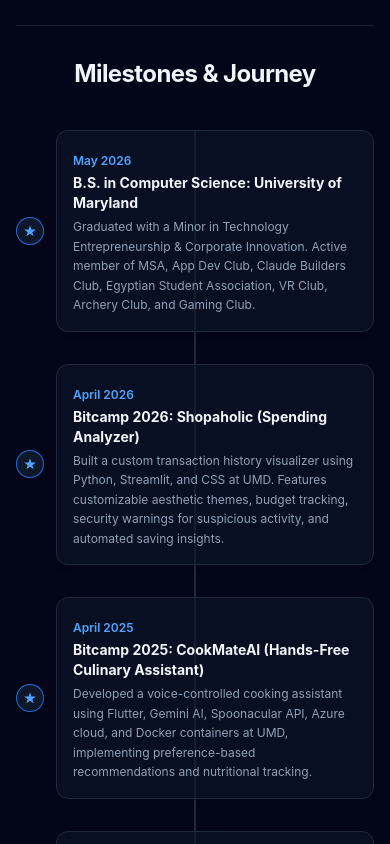
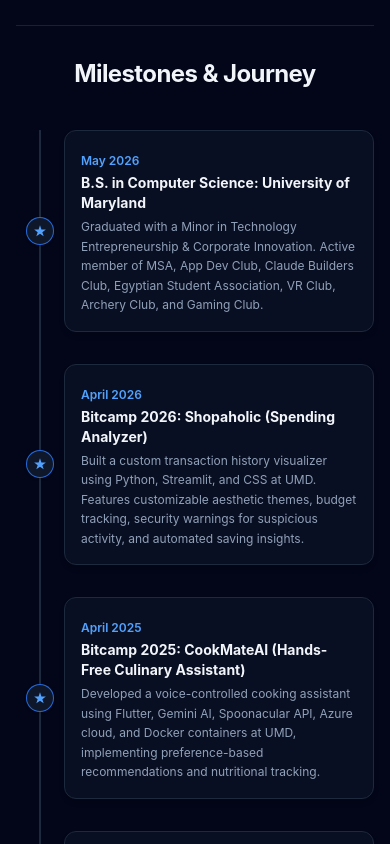
Before and after one commit to Fadeela3/personal_portfolio_1, a React (Vite) app: page /about in a window 390 px wide. Shown: the part 1340-2184 px from the top of the page. Built offline with nearby package versions, Linux system fonts and the light colour scheme.

Commit message:
feat: fixed timeline on the about me page to change to a left-aligned timeline on mobile

```diff
--- a/src/pages/AboutPage.tsx
+++ b/src/pages/AboutPage.tsx
@@ -158,7 +158,7 @@ export function AboutPage() {
           Milestones &amp; Journey
         </h2>
 
-        <div className="relative max-w-3xl mx-auto before:absolute before:inset-0 before:left-1/2 before:-translate-x-1/2 before:w-0.5 before:bg-slate-800">
+        <div className="relative max-w-3xl mx-auto before:absolute before:inset-0 before:left-6 md:before:left-1/2 before:-translate-x-1/2 before:w-0.5 before:bg-slate-800">
           {timelineEvents.map((event, idx) => (
             <div
               key={idx}
@@ -167,14 +167,14 @@ export function AboutPage() {
               }`}
             >
               {/* Event Marker (Circle + Star) */}
-              <div className="flex items-center justify-center w-7 h-7 rounded-full bg-slate-900 border border-blue-500/80 text-blue-400 shadow shrink-0 md:order-1 md:group-odd:-translate-x-1/2 md:group-even:translate-x-1/2 z-10">
+              <div className="absolute left-6 md:left-1/2 top-1/2 -translate-x-1/2 -translate-y-1/2 flex items-center justify-center w-7 h-7 rounded-full bg-slate-900 border border-blue-500/80 text-blue-400 shadow shrink-0 z-10">
                 <svg className="w-3.5 h-3.5 text-blue-400 fill-current" viewBox="0 0 24 24">
                   <path d="M12 2l2.4 7.4H22l-6 4.6 2.3 7.2-6.3-4.6-6.3 4.6 2.3-7.2-6-4.6h7.6z" />
                 </svg>
               </div>
 
               {/* Event Content Card */}
-              <div className="w-[calc(100%-2.5rem)] md:w-[calc(50%-2.5rem)] bg-slate-900/60 border border-slate-800 p-4 rounded-xl shadow-md">
+              <div className="w-[calc(100%-3rem)] ml-auto md:ml-0 md:w-[calc(50%-2.5rem)] bg-slate-900/60 border border-slate-800 p-4 rounded-xl shadow-md">
                 <span className="text-xs font-semibold text-blue-400">{event.date}</span>
                 <h3 className="text-sm font-bold text-slate-100 mt-0.5 mb-1">{event.title}</h3>
                 <p className="text-xs text-slate-400 leading-relaxed">{event.description}</p>
```
